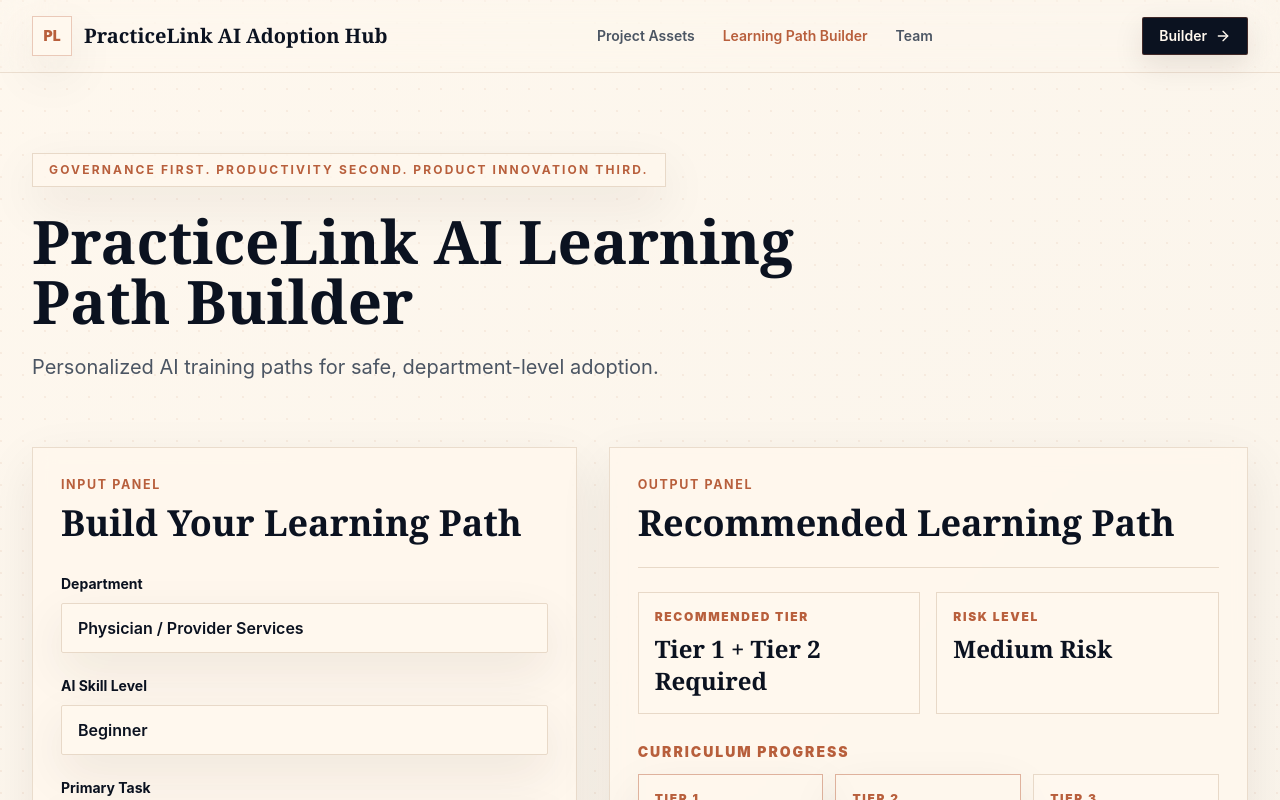
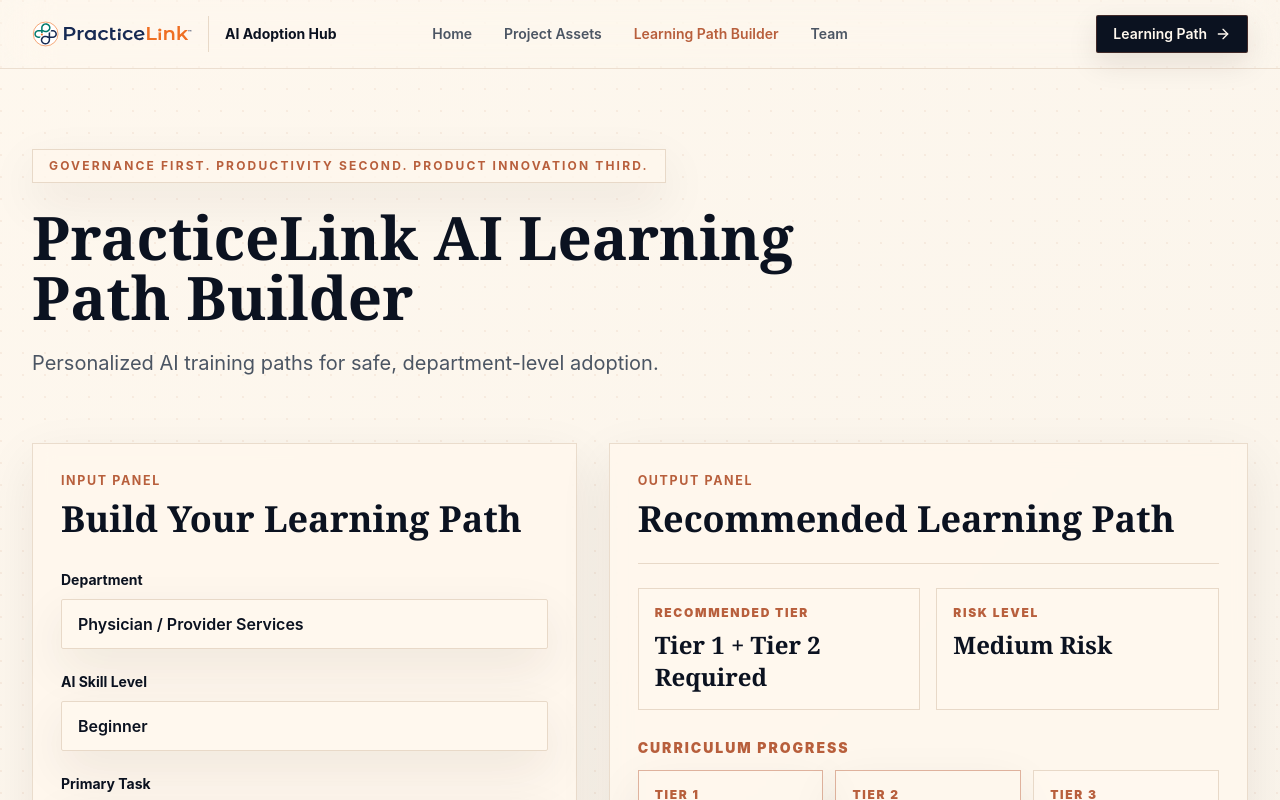
Before and after one commit to sriram369/practicelink-ai-adoption-hub, a Next.js app: page /learning-path in a window 1280 px wide. Shown: the top 800 px of the page. Built offline with nearby package versions, Linux system fonts and the light colour scheme.

Commit message:
Polish assets and header

```diff
--- a/app/page.tsx
+++ b/app/page.tsx
@@ -23,13 +23,6 @@
     title: "Measurable ROI",
     text: "Leadership needs a practical model for savings, risk reduction, productivity, and future product value."
   }
-];
-
-const steps = [
-  ["Diagnose", "AI Maturity Map identifies gaps."],
-  ["Govern", "ARIA puts policy inside the workflow."],
-  ["Train", "Learning paths teach employees safe, useful AI workflows."],
-  ["Measure", "ROI model connects adoption to business value."]
 ];
 
 export default function Home() {
@@ -75,7 +68,7 @@
           </div>
         </section>
 
-        <section id="assets" className="mx-auto max-w-7xl px-5 py-16 sm:px-8">
+        <section id="assets" className="mx-auto max-w-7xl scroll-mt-32 px-5 py-16 sm:px-8">
           <p className="section-kicker">Demo gallery</p>
           <h2 className="mt-3 max-w-3xl font-display text-4xl font-semibold leading-tight text-ink sm:text-5xl">
             Project Assets
@@ -91,7 +84,7 @@
             <AssetCard
               title="ARIA Governance Assistant"
               tag="Demo"
-              text="Slack-based governance assistant that evaluates tools, checks approved registries, and classifies content before employees send it to AI."
+              text="Slack-based governance assistant that helps employees check approved tools, classify content risk, and escalate sensitive AI use before data leaves the workflow."
               button="View ARIA Flow"
               kind="aria"
             />
@@ -113,23 +106,7 @@
           </div>
         </section>
 
-        <section className="mx-auto max-w-7xl px-5 py-16 sm:px-8">
-          <p className="section-kicker">Operating model</p>
-          <h2 className="mt-3 max-w-3xl font-display text-4xl font-semibold leading-tight text-ink sm:text-5xl">
-            Why These Demos Matter
-          </h2>
-          <div className="mt-9 grid gap-4 lg:grid-cols-4">
-            {steps.map(([title, text], index) => (
-              <article key={title} className="relative border border-line bg-card/70 p-5 shadow-soft">
-                <span className="text-sm font-black text-clay">0{index + 1}</span>
-                <h3 className="mt-4 font-display text-3xl font-semibold text-ink">{title}</h3>
-                <p className="mt-3 text-sm leading-6 text-mutedInk">{text}</p>
-              </article>
-            ))}
-          </div>
-        </section>
-
-        <section id="team" className="mx-auto max-w-7xl px-5 py-16 sm:px-8">
+        <section id="team" className="mx-auto max-w-7xl scroll-mt-32 px-5 py-16 sm:px-8">
           <p className="section-kicker">Team</p>
           <h2 className="mt-3 max-w-3xl font-display text-4xl font-semibold leading-tight text-ink sm:text-5xl">
             Team Contributions
--- a/components/AssetCard.tsx
+++ b/components/AssetCard.tsx
@@ -1,6 +1,7 @@
 "use client";
 
 import Link from "next/link";
+import Image from "next/image";
 import { ExternalLink, GitBranch, ShieldCheck, Sparkles, TrendingUp, X } from "lucide-react";
 import { useState } from "react";
 
@@ -92,7 +93,7 @@
             >
               <X aria-hidden="true" size={18} />
             </button>
-            <p className="section-kicker">{tag} snapshot</p>
+            <p className="section-kicker">{kind === "aria" ? "Slack governance demo" : `${tag} snapshot`}</p>
             <h3 className="mt-2 pr-12 font-display text-4xl font-semibold text-ink">{title}</h3>
             {kind === "maturity" ? <MaturityVisual /> : <AriaFlow />}
           </div>
@@ -103,36 +104,21 @@
 }
 
 function MaturityVisual() {
-  const departments = [
-    ["Marketing", 74, 68],
-    ["Sales / Client Relations", 67, 72],
-    ["Data / Analytics", 82, 63],
-    ["Physician / Provider Services", 46, 18],
-    ["Finance", 59, 42],
-    ["IT / Engineering", 84, 78]
-  ];
-
   return (
     <div className="mt-7">
-      <div className="relative h-[360px] border border-line bg-paper/80 p-5">
-        <div className="absolute bottom-7 left-10 right-5 border-t border-line" />
-        <div className="absolute bottom-7 left-10 top-5 border-l border-line" />
-        <span className="absolute bottom-2 left-10 text-xs font-bold uppercase tracking-wider text-mutedInk">Foundation</span>
-        <span className="absolute left-2 top-5 origin-left -rotate-90 text-xs font-bold uppercase tracking-wider text-mutedInk">Adoption</span>
-        {departments.map(([name, x, y]) => (
-          <div
-            key={name as string}
-            className="absolute -translate-x-1/2 -translate-y-1/2 border border-clay/30 bg-card px-3 py-2 text-xs font-bold text-ink shadow-soft"
-            style={{ left: `${x}%`, bottom: `${Number(y) * 0.82 + 8}%` }}
-          >
-            {name}
-          </div>
-        ))}
+      <div className="relative aspect-[1434/818] overflow-hidden border border-line bg-ink shadow-lift">
+        <Image
+          src="/assets/ai-maturity-map.png"
+          alt="PracticeLink AI Maturity Map showing foundation level versus adoption level by department"
+          fill
+          sizes="(min-width: 768px) 768px, 92vw"
+          className="object-contain"
+        />
       </div>
       <p className="mt-5 text-base leading-7 text-mutedInk">
-        The map separates AI foundation readiness from actual adoption. Departments with high appetite
-        and low usage become training priorities; departments with high adoption and weak governance
-        become policy and risk priorities.
+        The map separates foundation level from adoption level across departments. It makes clear where
+        PracticeLink should prioritize training, governance support, and workflow readiness before scaling
+        higher-risk AI usage.
       </p>
     </div>
   );
@@ -140,14 +126,20 @@
 
 function AriaFlow() {
   const steps = [
-    ["Employee asks ARIA", "Tool, prompt, or content request starts in Slack."],
-    ["Registry check", "ARIA compares the request against approved tools and sensitivity rules."],
-    ["Classification", "Content is labeled by risk before it enters an AI workflow."],
-    ["Decision", "Approved, experimental, blocked, or escalated to governance owner."]
+    ["Employee asks ARIA in Slack", "The user starts with a tool question, content classification request, or approved-tool lookup."],
+    ["ARIA checks governance rules", "The assistant compares the request against tool registries, data sensitivity rules, and escalation criteria."],
+    ["ARIA returns a safe next step", "Employees receive an approved, experimental, blocked, or escalation recommendation inside the workflow."],
+    ["AI Champion review", "Higher-risk requests can be routed to a governance owner or AI Champion before sensitive data is processed."]
   ];
 
   return (
-    <div className="mt-7 grid gap-4">
+    <div className="mt-7 grid gap-5">
+      <p className="border-l-2 border-clay bg-paper/70 p-4 text-base leading-7 text-mutedInk">
+        ARIA is a Slack-based governance assistant designed to make AI policy usable in the moment
+        employees need it. Instead of asking staff to search through policy documents, ARIA answers
+        practical questions like whether a tool is approved, whether content is safe to send to AI,
+        and when an employee should escalate to an AI Champion or governance owner.
+      </p>
       {steps.map(([title, text], index) => (
         <div key={title} className="grid gap-4 border border-line bg-card/70 p-4 sm:grid-cols-[56px_1fr]">
           <div className="grid h-12 w-12 place-items-center border border-clay/30 bg-peach/15 font-display text-2xl font-semibold text-clay">
@@ -159,6 +151,9 @@
           </div>
         </div>
       ))}
+      <div className="border border-dashed border-clay/40 bg-peach/10 p-4 text-sm font-semibold leading-6 text-clay">
+        GitHub repository and Streamlit demo links will be added here once the final URLs are confirmed.
+      </div>
     </div>
   );
 }
--- a/components/Header.tsx
+++ b/components/Header.tsx
@@ -1,6 +1,7 @@
 "use client";
 
 import Link from "next/link";
+import Image from "next/image";
 import { usePathname } from "next/navigation";
 import { ArrowRight } from "lucide-react";
 
@@ -9,20 +10,34 @@
 
   return (
     <header className="sticky top-0 z-40 border-b border-line/80 bg-paper/86 backdrop-blur-xl">
-      <div className="mx-auto flex max-w-7xl items-center justify-between gap-4 px-5 py-4 sm:px-8">
-        <Link href="/" className="focus-ring group flex items-center gap-3 rounded-sm">
-          <span className="grid h-10 w-10 place-items-center border border-clay/30 bg-card text-sm font-black text-clay shadow-soft">
-            PL
+      <div className="mx-auto grid max-w-7xl grid-cols-[1fr_auto] items-center gap-x-4 gap-y-3 px-5 py-3 sm:px-8 lg:grid-cols-[1fr_auto_1fr]">
+        <Link href="/" className="focus-ring group flex min-w-0 items-center gap-4 rounded-sm">
+          <span className="relative h-10 w-36 shrink-0 sm:h-11 sm:w-40">
+            <Image
+              src="/assets/practicelink-logo.svg"
+              alt="PracticeLink"
+              fill
+              priority
+              sizes="160px"
+              className="object-contain object-left"
+            />
           </span>
-          <span className="hidden font-display text-xl font-semibold tracking-normal text-ink sm:block">
-            PracticeLink AI Adoption Hub
-          </span>
-          <span className="font-display text-lg font-semibold tracking-normal text-ink sm:hidden">
-            PracticeLink AI
+          <span className="hidden h-9 w-px bg-line sm:block" aria-hidden="true" />
+          <span className="hidden min-w-0 text-sm font-bold leading-5 text-ink sm:block">
+            AI Adoption Hub
           </span>
         </Link>
 
-        <nav aria-label="Primary navigation" className="hidden items-center gap-7 text-sm font-semibold text-mutedInk md:flex">
+        <nav
+          aria-label="Primary navigation"
+          className="order-3 col-span-2 flex items-center gap-5 overflow-x-auto border-t border-line/70 pt-3 text-sm font-semibold text-mutedInk lg:order-none lg:col-span-1 lg:justify-center lg:gap-8 lg:overflow-visible lg:border-t-0 lg:pt-0"
+        >
+          <Link
+            className={`focus-ring rounded-sm transition hover:text-clay ${pathname === "/" ? "text-ink" : ""}`}
+            href="/"
+          >
+            Home
+          </Link>
           <Link className="focus-ring rounded-sm transition hover:text-clay" href="/#assets">
             Project Assets
           </Link>
@@ -39,9 +54,9 @@
 
         <Link
           href="/learning-path"
-          className="focus-ring inline-flex items-center gap-2 rounded-sm border border-clay/30 bg-ink px-4 py-2 text-sm font-semibold text-card shadow-lift transition hover:-translate-y-0.5"
+          className="focus-ring justify-self-end inline-flex items-center gap-2 rounded-sm border border-clay/30 bg-ink px-4 py-2 text-sm font-semibold text-card shadow-lift transition hover:-translate-y-0.5"
         >
-          Builder
+          Learning Path
           <ArrowRight aria-hidden="true" size={16} />
         </Link>
       </div>
```
Also changed, not shown: public/assets/ai-maturity-map.png (added), public/assets/practicelink-logo.svg (added).
